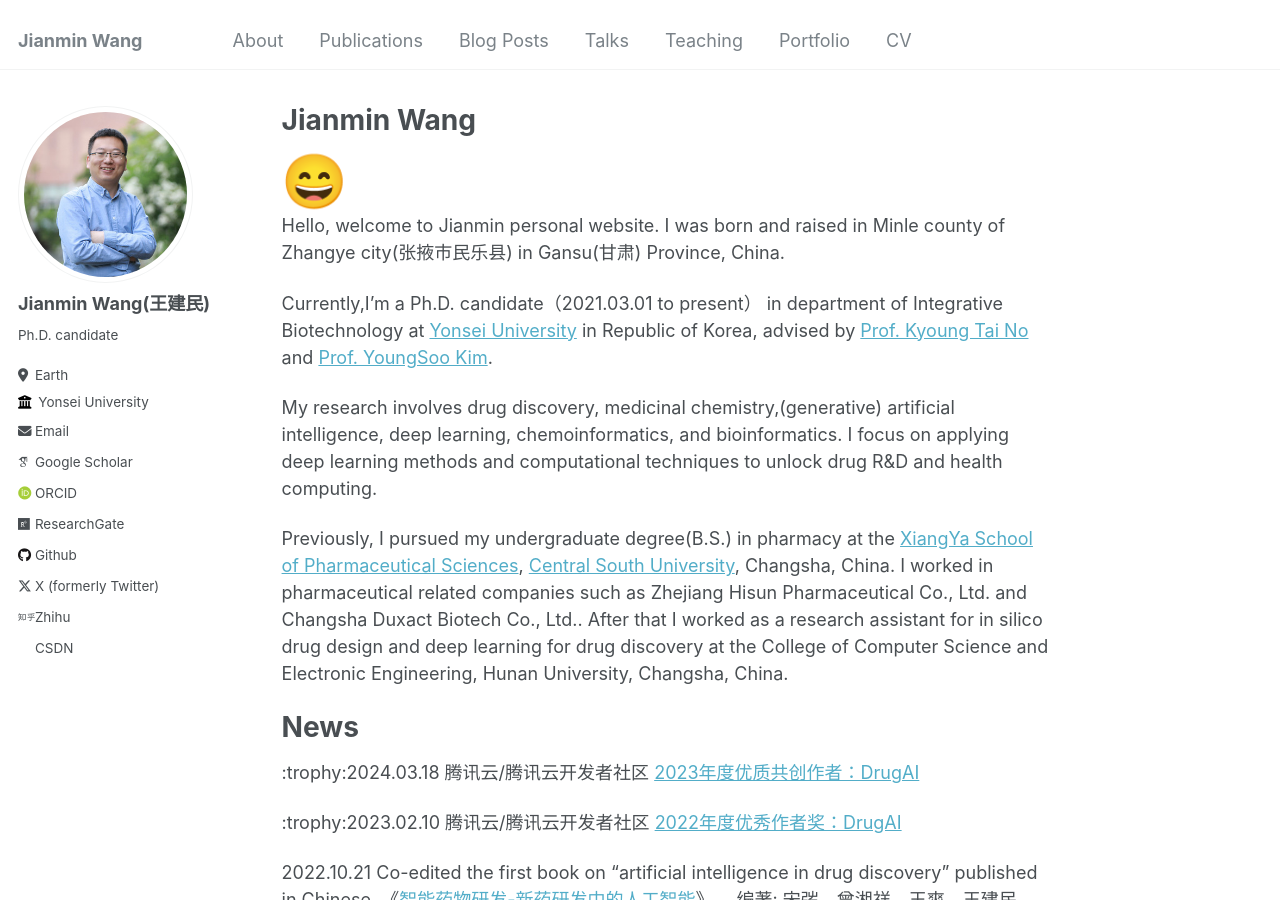
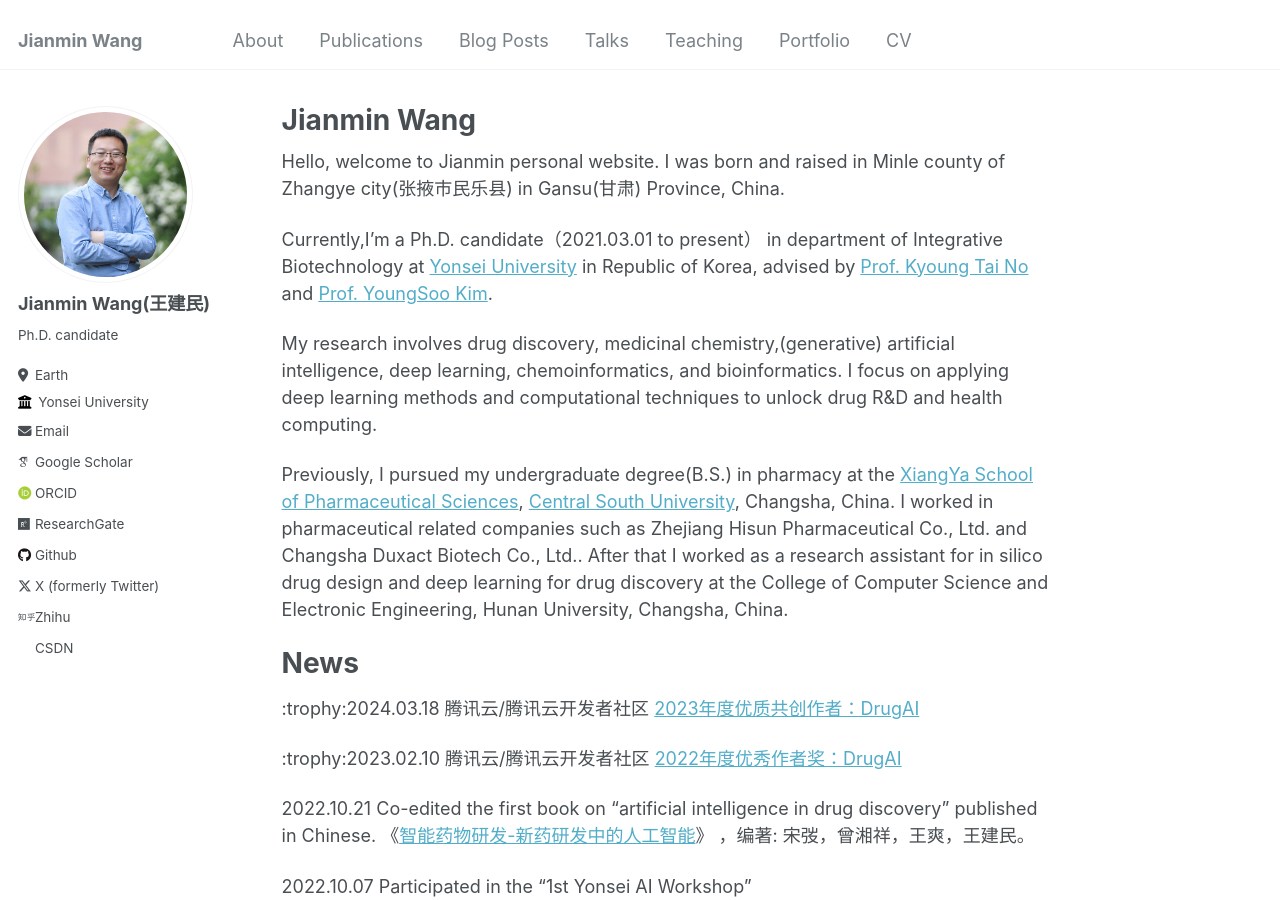
Before and after one commit to Jianmin2drugai/Jianmin2drugai.github.io, a Jekyll site: the page built from _pages/about.md, in a window 1280 px wide and 900 px high. Built offline with Jekyll 4.4.1, drawn with Linux system fonts in a browser that asks for light colours; emoji names are drawn with the system emoji font; some web fonts are replaced.

Commit message:
Update about.md

```diff
--- a/_pages/about.md
+++ b/_pages/about.md
@@ -6,8 +6,6 @@ redirect_from:
   - /about/
   - /about.html
 ---
-<div id="emoji-container"></div>
-<script src="/assets/js/emojis.js"></script>
 Hello, welcome to Jianmin personal website. I was born and raised in Minle county of Zhangye city(张掖市民乐县) in Gansu(甘肃) Province, China.
 
 Currently,I'm a Ph.D. candidate（2021.03.01 to present） in department of Integrative Biotechnology at <a href="https://www.yonsei.ac.kr/en_sc/">Yonsei University</a> in Republic of Korea, advised by <a href="https://www.csblab.or.kr/">Prof. Kyoung Tai No</a> and <a href="https://chembio.yonsei.ac.kr/">Prof. YoungSoo Kim</a>.
```
